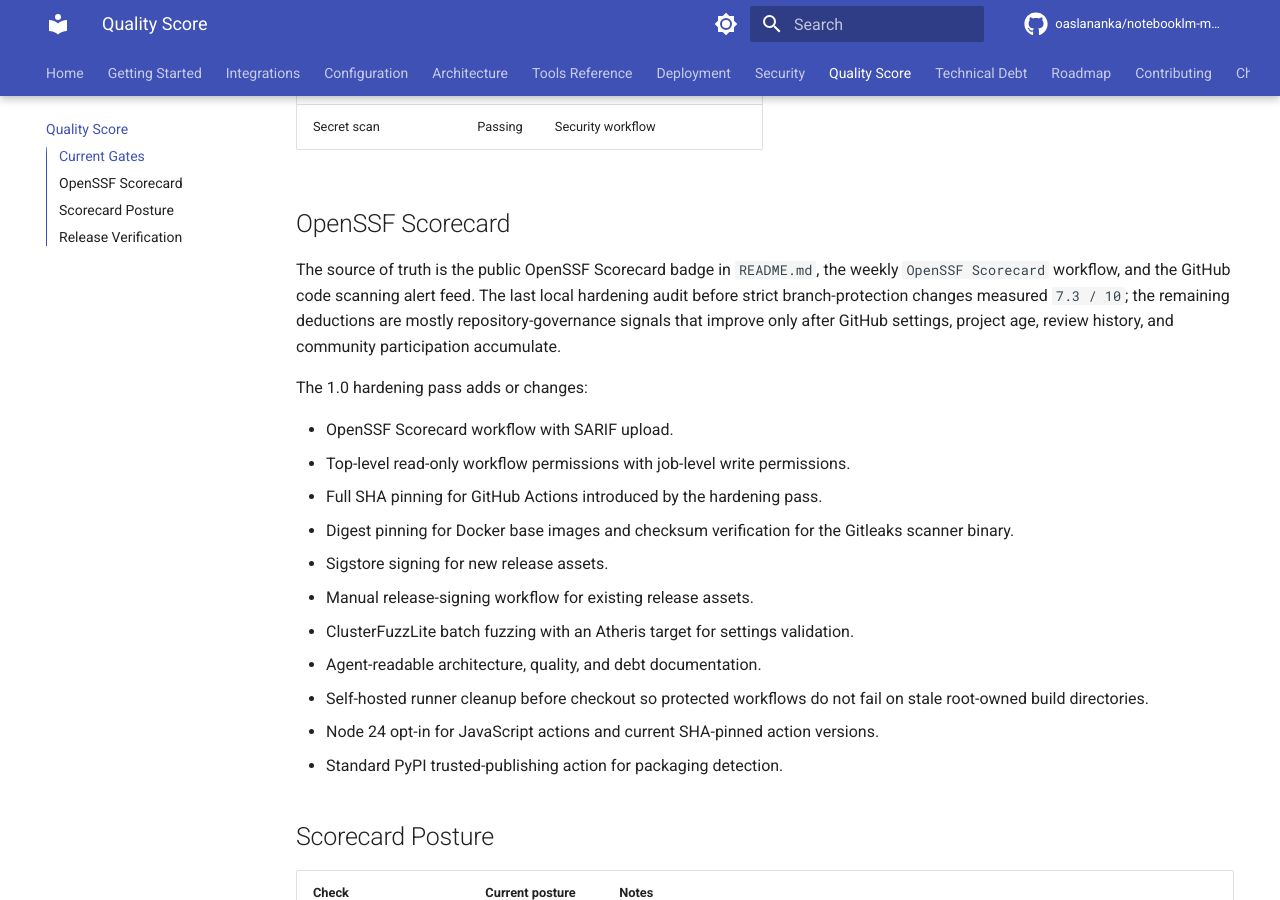
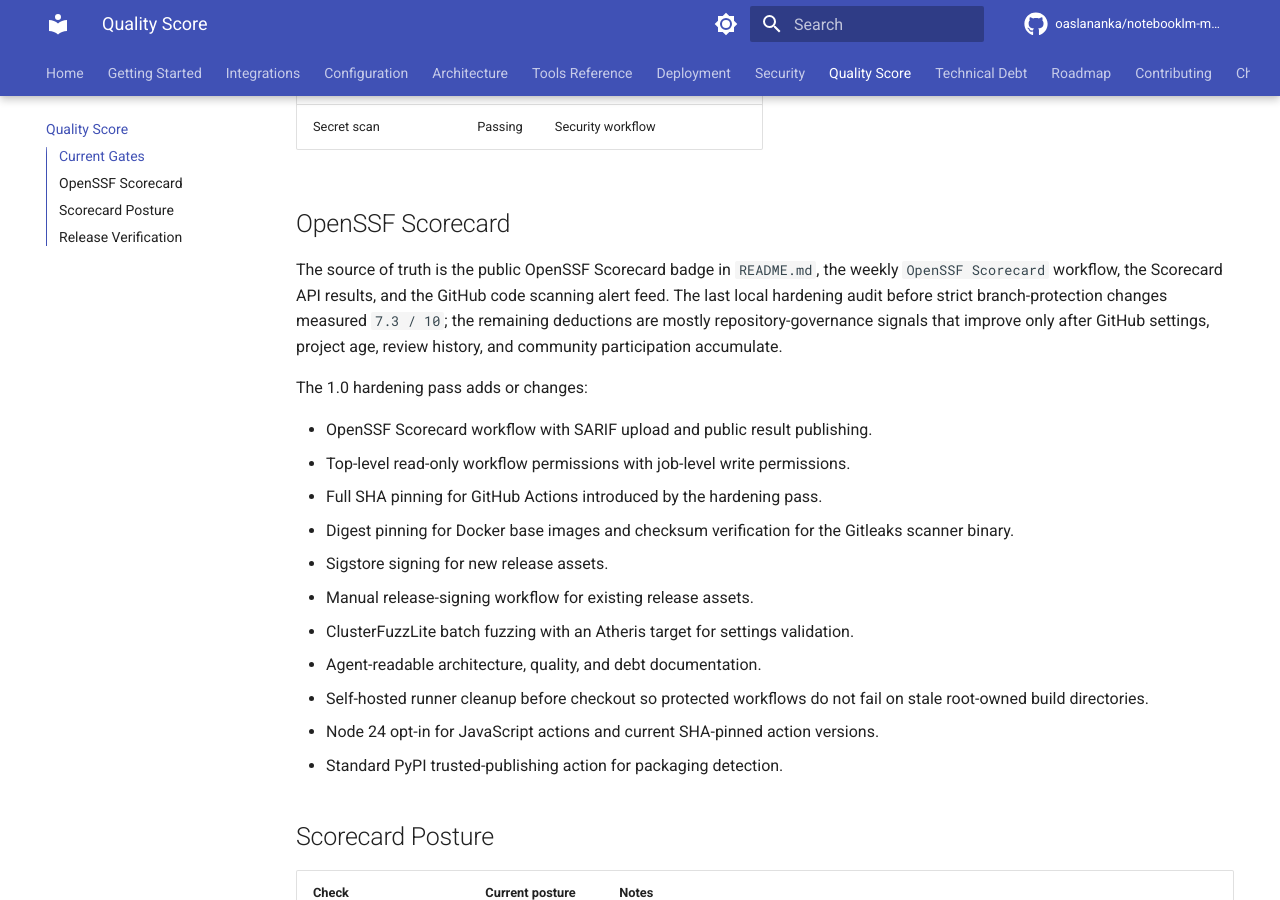
Before and after one commit to renovate-bot/oaslananka-_-notebooklm-mcp-pro, an MkDocs documentation site: the page built from docs/QUALITY_SCORE.md, in a window 1280 px wide and 900 px high, scrolled down 766 px. Built offline with MkDocs 1.6.1 and Material for MkDocs 9.7.7, drawn with Linux system fonts in a browser that asks for light colours; comment, search, counter and statistics services are not loaded.

Commit message:
ci: publish openssf scorecard results

```diff
--- a/docs/QUALITY_SCORE.md
+++ b/docs/QUALITY_SCORE.md
@@ -23,7 +23,8 @@
 ## OpenSSF Scorecard
 
 The source of truth is the public OpenSSF Scorecard badge in `README.md`, the
-weekly `OpenSSF Scorecard` workflow, and the GitHub code scanning alert feed.
+weekly `OpenSSF Scorecard` workflow, the Scorecard API results, and the GitHub
+code scanning alert feed.
 The last local hardening audit before strict branch-protection changes measured
 `7.3 / 10`; the remaining deductions are mostly repository-governance signals
 that improve only after GitHub settings, project age, review history, and
@@ -31,7 +32,7 @@
 
 The 1.0 hardening pass adds or changes:
 
-- OpenSSF Scorecard workflow with SARIF upload.
+- OpenSSF Scorecard workflow with SARIF upload and public result publishing.
 - Top-level read-only workflow permissions with job-level write permissions.
 - Full SHA pinning for GitHub Actions introduced by the hardening pass.
 - Digest pinning for Docker base images and checksum verification for the Gitleaks scanner binary.
```
Also changed, not shown: README.md (+2 -2 lines), 1 other file.
